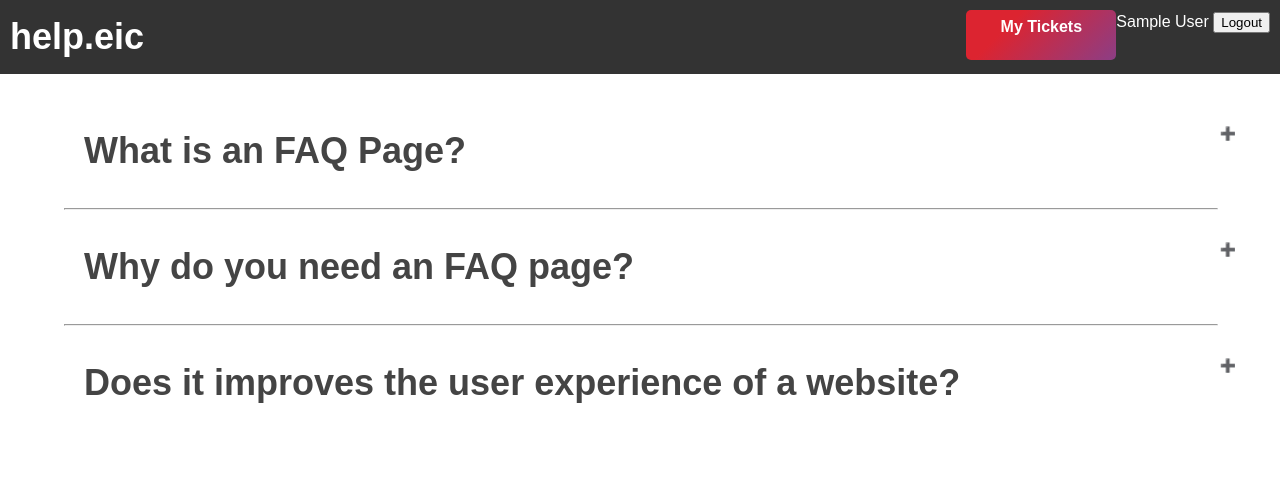
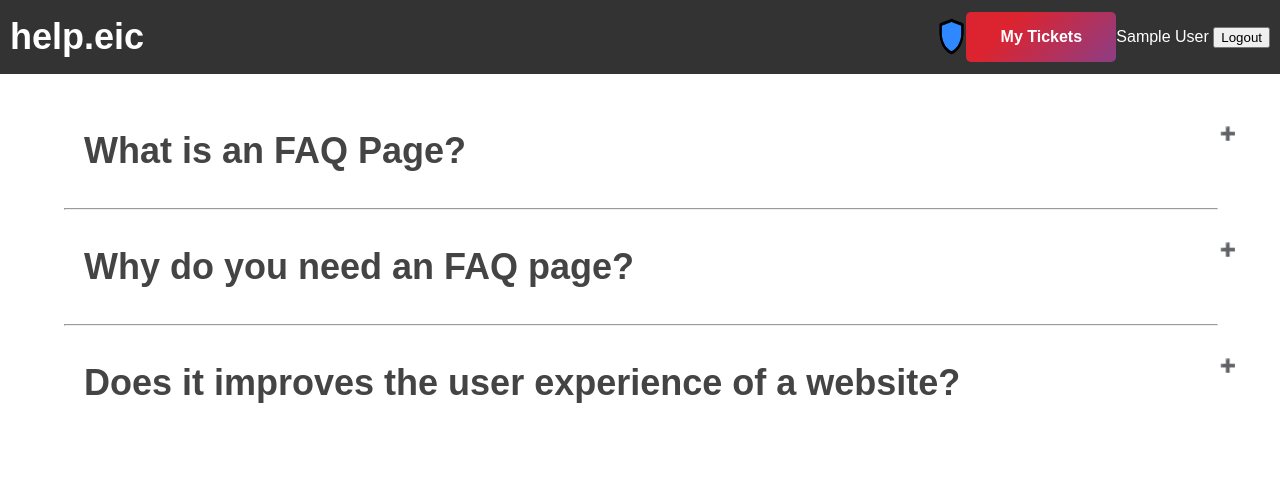
Before and after one commit to FEUP-LTW-2023/project-ltw14g10, a PHP site: page /pages/faq.php in a window 1280 px wide. Shown: the top 493 px of the page. Run offline with PHP 8.4, Linux system fonts and the light colour scheme; the visitor is signed in with stand-in values (Sample User, id 1); data comes from the database, SQL or seed files in the repository.

Commit message:
Progress towards starting admin page

```diff
--- a/css/change-profile-style.css
+++ b/css/change-profile-style.css
@@ -15,7 +15,7 @@
     margin-left: auto;
     margin-right: auto;
     display: flex;
-    align-content: center;
+    align-items: center;
     justify-content: center;
 }
 .btn:hover {
--- a/css/common-style.css
+++ b/css/common-style.css
@@ -81,6 +81,7 @@ h2 {
   grid-row-end: 2;
   display: flex;
   justify-content: center;
+  align-items: center;
 }
 
 .right-header {
@@ -90,6 +91,7 @@ h2 {
   grid-row-end: 2;
   display: flex;
   justify-content: flex-end;
+  align-items: center;
 }
 
 header a {
@@ -139,11 +141,32 @@ footer {
   border: none;
   background-size: 120% auto;
   background-image: linear-gradient(315deg, #7b4397 0%, #dc2430 75%);
-  text-align: center;
+  display: flex;
+  align-items: center;
+  justify-content: center;
 }
+
 .my-tickets-btn:hover {
   background-position: right center;
 }
+
 .my-tickets-btn:active {
   top: 2px;
 }
+
+
+.icon-shield{
+  width: 7%;
+  height: 70%;
+  border-radius: 10px;
+}
+
+.icon-shield:hover{
+  cursor:pointer;
+  box-shadow: #dc2430;
+}
+
+.icon-shield:active{
+  position: relative;
+  top: 2px;
+}
--- a/templates/common.tpl.php
+++ b/templates/common.tpl.php
@@ -51,6 +51,7 @@
 <?php function drawLogoutHeader(Session $session)
 { ?>
   <div class="right-header">
+    <?php drawAdminIcon(); ?>
     <?php drawMyTicketButton(); ?>
     <form action="../actions/action_logout.php" method="post" class="logout">
       <a href="../pages/profile.php">
@@ -94,3 +95,7 @@
       My Tickets
     </a>
 <?php } ?>
+
+<?php function drawAdminIcon() { ?>
+  <img src="../assests/shield_icon.png" alt="Admin Options" width="512" height="512" class="icon-shield">
+<?php } ?>
```
Also changed, not shown: assests/shield_icon.png (added).
